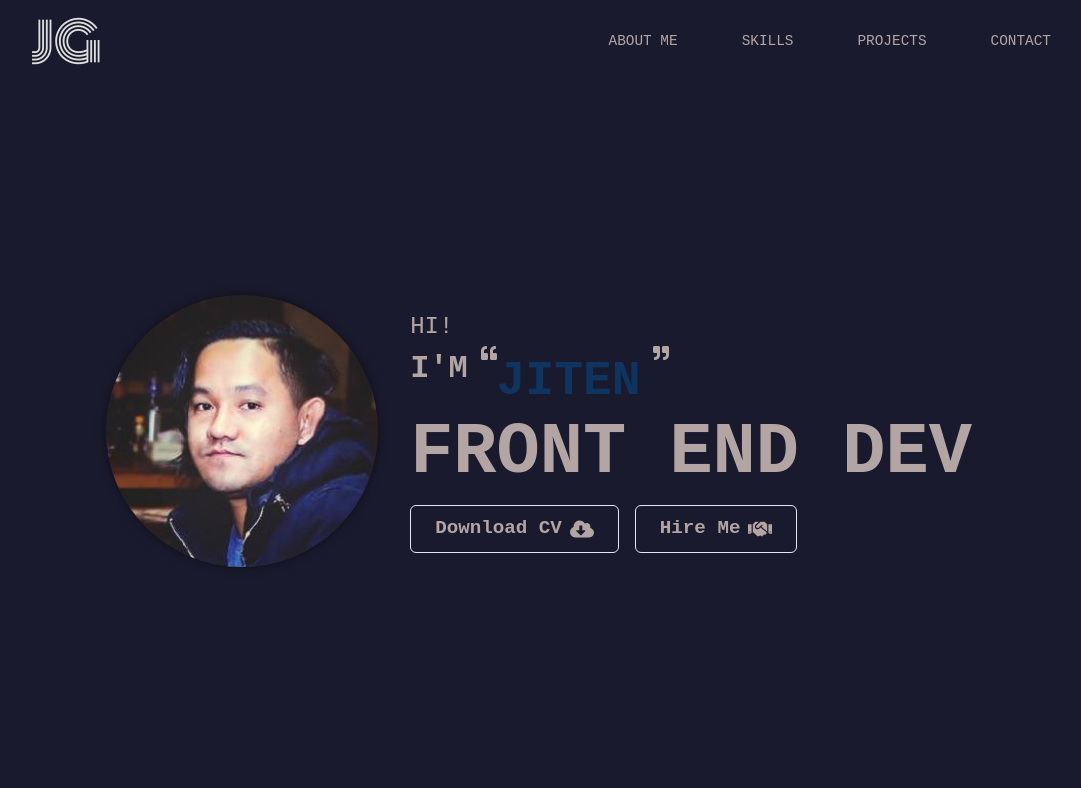
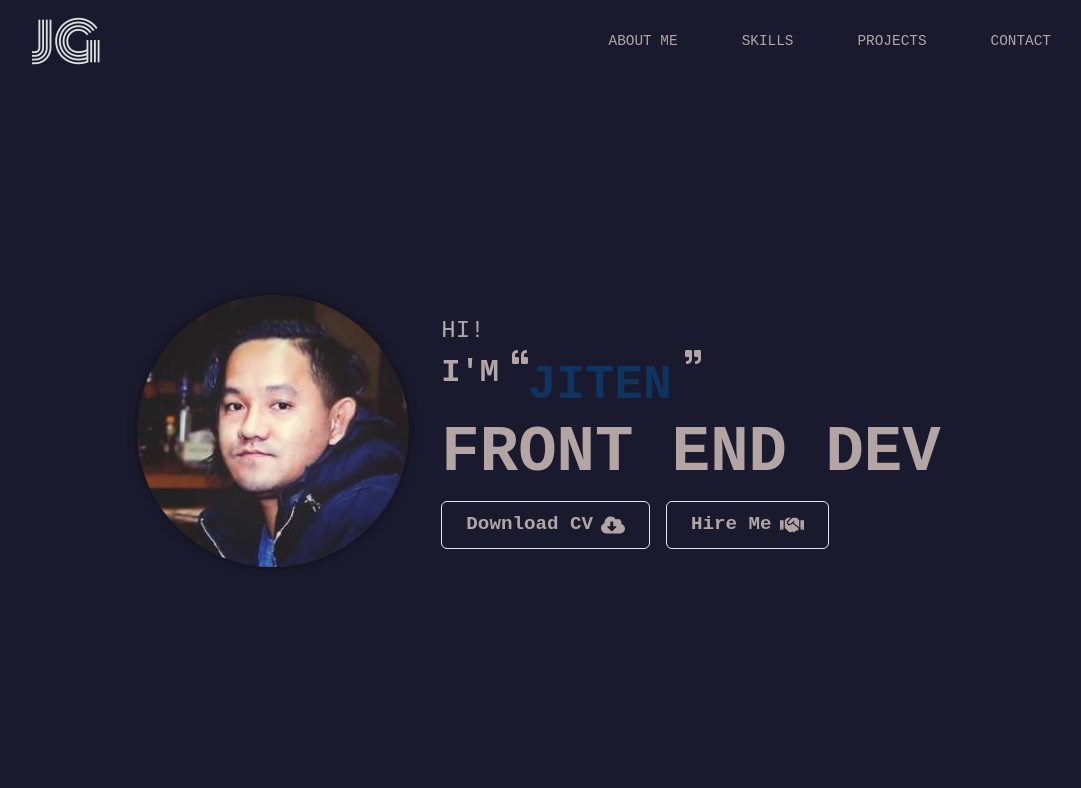
Before and after one commit to zeetaengrg/portfolio, a Next.js app: page / in a window 1280 px wide. Shown: the top 788 px of the page, without its empty margins (101-1182 px from the left). Built offline with nearby package versions, Linux system fonts and the light colour scheme.

Commit message:
refactor

```diff
--- a/components/Intro.jsx
+++ b/components/Intro.jsx
@@ -75,7 +75,7 @@ const Intro = () => {
                 </Text>
                 <Text
                     textTransform="uppercase"
-                    fontSize={{ base: "3rem", md: "4.5rem" }}
+                    fontSize={{ base: "3rem", md: "4rem" }}
                     fontWeight="bold"
                     lineHeight="1"
                 >
```
